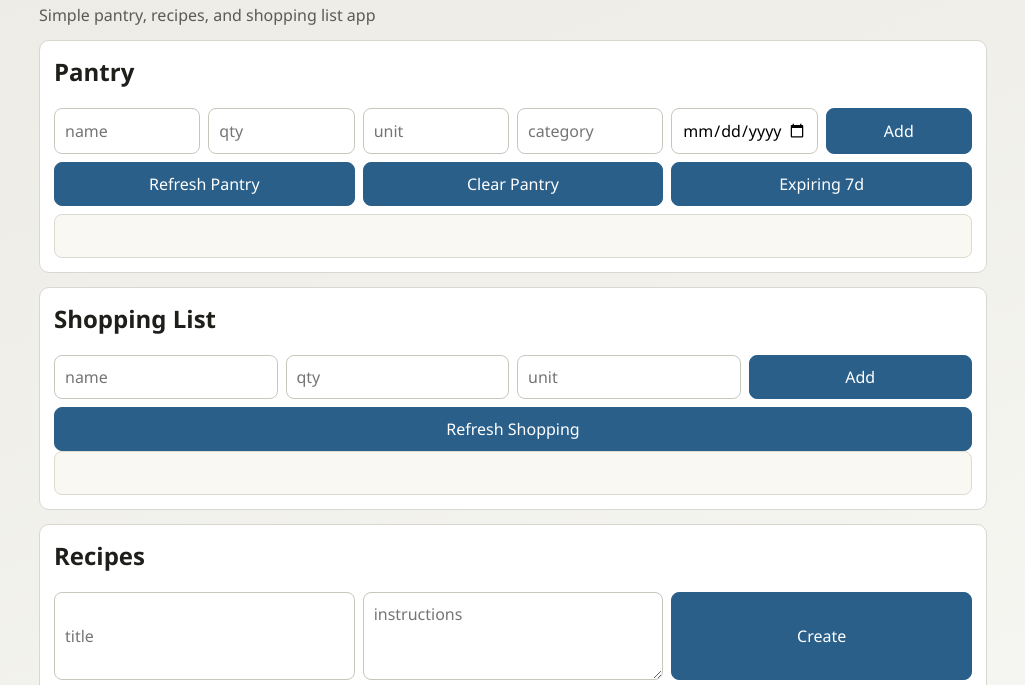
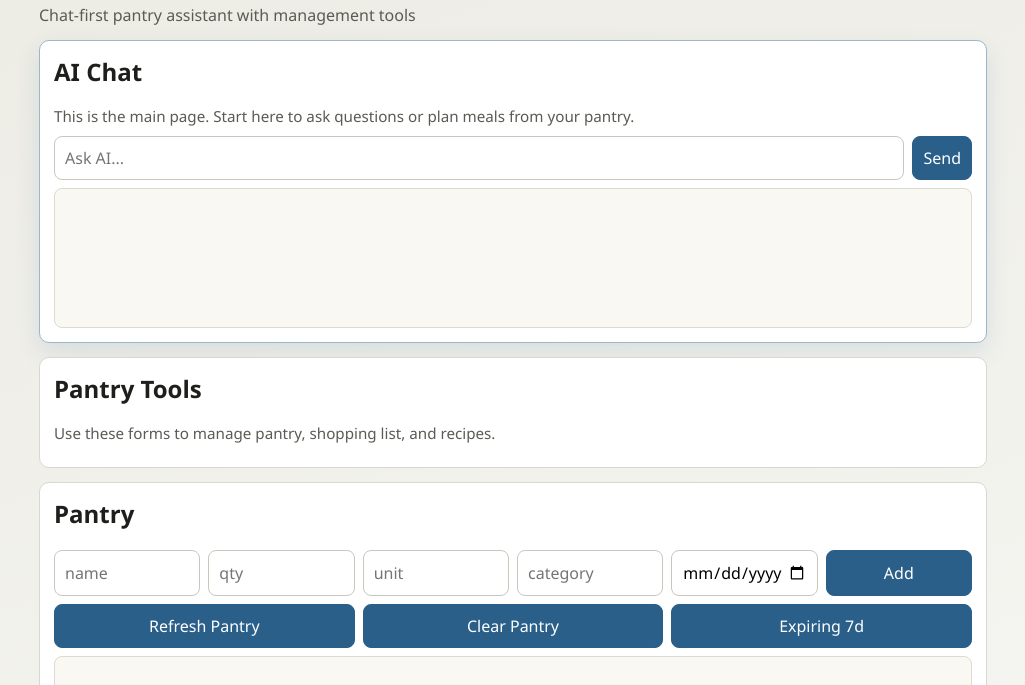
Before and after one commit to zayaanali/arusuvai, a website: page public/index.html in a window 1280 px wide. Shown: the part 69-754 px from the top of the page, without its empty margins (127-1152 px from the left). Drawn offline with Linux system fonts and the light colour scheme; no server answers.

Commit message:
chore: snapshot current node state before chat UI recovery

```diff
--- a/package.json
+++ b/package.json
@@ -5,7 +5,7 @@
   "description": "Simple pantry manager website with Express + SQLite",
   "main": "server/index.js",
   "scripts": {
-    "dev": "node --watch server/index.js",
+    "dev": "PORT=${PORT:-18001} HOST=${HOST:-0.0.0.0} node --watch server/index.js",
     "start": "node server/index.js"
   },
   "dependencies": {
--- a/public/index.html
+++ b/public/index.html
@@ -10,8 +10,23 @@
     <main class="container">
       <header>
         <h1>Pantry Manager</h1>
-        <p>Simple pantry, recipes, and shopping list app</p>
+        <p>Chat-first pantry assistant with management tools</p>
       </header>
+
+      <section class="card chat-card">
+        <h2>AI Chat</h2>
+        <p class="section-note">This is the main page. Start here to ask questions or plan meals from your pantry.</p>
+        <form id="ai-form" class="chat-row">
+          <input name="message" placeholder="Ask AI..." required />
+          <button type="submit">Send</button>
+        </form>
+        <pre id="ai-output"></pre>
+      </section>
+
+      <section class="card">
+        <h2>Pantry Tools</h2>
+        <p class="section-note">Use these forms to manage pantry, shopping list, and recipes.</p>
+      </section>
 
       <section class="card">
         <h2>Pantry</h2>
@@ -55,15 +70,6 @@
       </section>
 
       <section class="card">
-        <h2>AI Backend (Stub)</h2>
-        <form id="ai-form" class="row">
-          <input name="message" placeholder="Ask AI..." required />
-          <button type="submit">Send</button>
-        </form>
-        <pre id="ai-output"></pre>
-      </section>
-
-      <section class="card">
         <h2>System</h2>
         <pre id="system-output"></pre>
       </section>
--- a/public/styles.css
+++ b/public/styles.css
@@ -42,14 +42,32 @@ header p {
   padding: 14px;
 }
 
+.chat-card {
+  border-color: #9bb7cc;
+  box-shadow: 0 10px 24px rgba(42, 95, 138, 0.12);
+}
+
 h2 {
   margin-top: 0;
+}
+
+.section-note {
+  margin: -2px 0 10px;
+  color: var(--muted);
+  font-size: 0.95rem;
 }
 
 .row {
   display: grid;
   gap: 8px;
   grid-template-columns: repeat(auto-fit, minmax(120px, 1fr));
+  margin-bottom: 8px;
+}
+
+.chat-row {
+  display: grid;
+  gap: 8px;
+  grid-template-columns: 1fr auto;
   margin-bottom: 8px;
 }
 
@@ -80,3 +98,13 @@ pre {
   max-height: 280px;
   overflow: auto;
 }
+
+#ai-output {
+  min-height: 140px;
+}
+
+@media (max-width: 640px) {
+  .chat-row {
+    grid-template-columns: 1fr;
+  }
+}
```
Also changed, not shown: server/index.js (+9 -2 lines), README.md.
